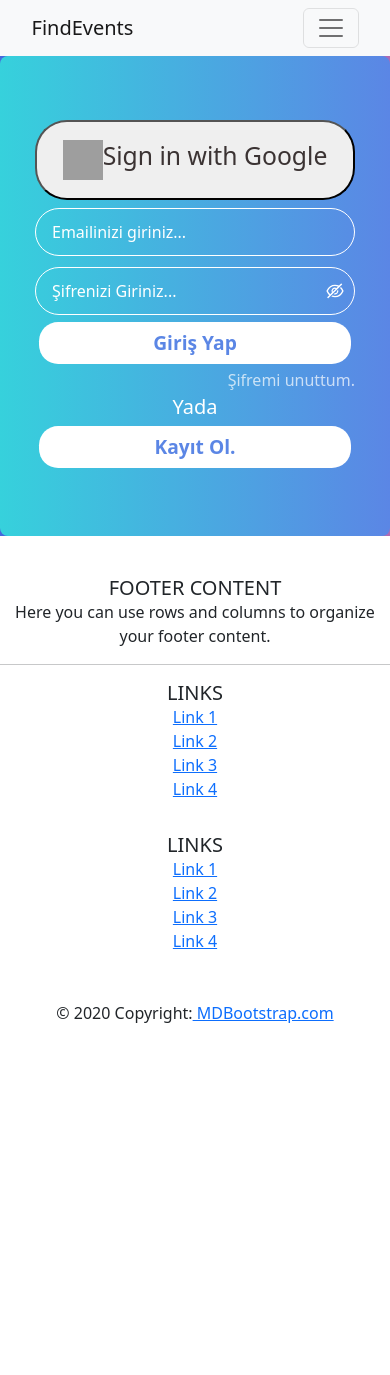
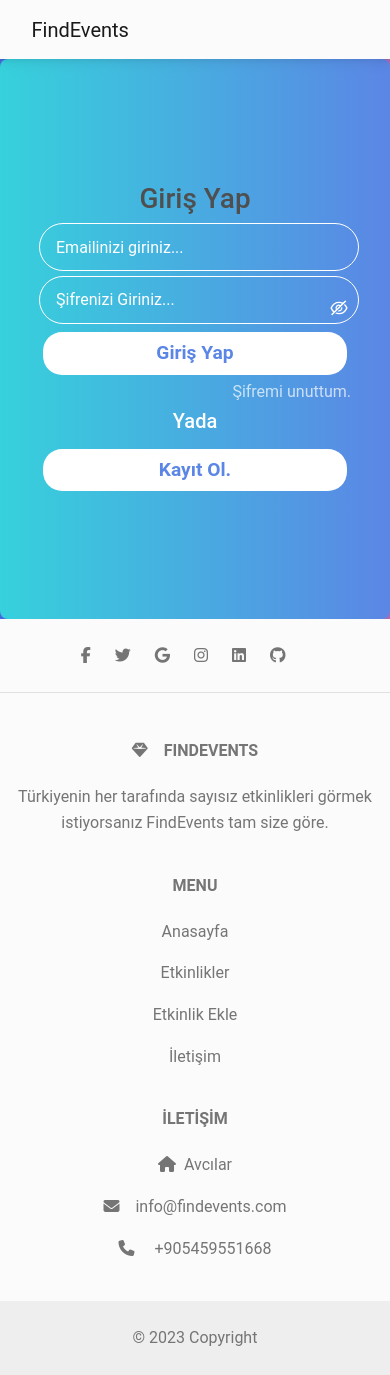
Before and after one commit to hamzauguz/findevents, a React (Create React App) app in the folder frontend/: page /login in a window 390 px wide. Before the commit the page ends 1041 px from the top, so only its background shows below. Built offline with nearby package versions, Linux system fonts and the light colour scheme; grey boxes are pictures that could not be loaded.

Commit message:
login ve bootstrap

```diff
--- a/frontend/src/components/footer/index.js
+++ b/frontend/src/components/footer/index.js
@@ -1,60 +1,96 @@
 import React from "react";
+import { MDBFooter, MDBContainer, MDBRow, MDBCol, MDBIcon } from "mdb-react-ui-kit";
+
+import "mdb-react-ui-kit/dist/css/mdb.min.css";
+import "@fortawesome/fontawesome-free/css/all.min.css";
 
 const Footer = () => {
   return (
-    <footer className="page-footer font-small blue pt-4">
-      <div className="container-fluid text-center text-md-left">
-        <div className="row">
-          <div className="col-md-6 mt-md-0 mt-3">
-            <h5 className="text-uppercase">Footer Content</h5>
-            <p>Here you can use rows and columns to organize your footer content.</p>
-          </div>
+    <MDBFooter bgColor="light" className="text-center text-lg-start text-muted">
+      <section className="d-flex justify-content-center justify-content-lg-between p-4 border-bottom">
+        <div className="me-5 d-none d-lg-block">
+          <span>Sosyal Medya</span>
+        </div>
 
-          <hr className="clearfix w-100 d-md-none pb-0" />
+        <div>
+          <a href="" className="me-4 text-reset">
+            <MDBIcon fab icon="facebook-f" />
+          </a>
+          <a href="" className="me-4 text-reset">
+            <MDBIcon fab icon="twitter" />
+          </a>
+          <a href="" className="me-4 text-reset">
+            <MDBIcon fab icon="google" />
+          </a>
+          <a href="" className="me-4 text-reset">
+            <MDBIcon fab icon="instagram" />
+          </a>
+          <a href="" className="me-4 text-reset">
+            <MDBIcon fab icon="linkedin" />
+          </a>
+          <a href="" className="me-4 text-reset">
+            <MDBIcon fab icon="github" />
+          </a>
+        </div>
+      </section>
 
-          <div className="col-md-3 mb-md-0 mb-3">
-            <h5 className="text-uppercase">Links</h5>
-            <ul className="list-unstyled">
-              <li>
-                <a href="#!">Link 1</a>
-              </li>
-              <li>
-                <a href="#!">Link 2</a>
-              </li>
-              <li>
-                <a href="#!">Link 3</a>
-              </li>
-              <li>
-                <a href="#!">Link 4</a>
-              </li>
-            </ul>
-          </div>
+      <section className="">
+        <MDBContainer className="text-center text-md-start mt-5">
+          <MDBRow className="mt-3">
+            <MDBCol md="3" lg="4" xl="3" className="mx-auto mb-4">
+              <h6 className="text-uppercase fw-bold mb-4">
+                <MDBIcon icon="gem" className="me-3" />
+                FindEvents
+              </h6>
+              <p>Türkiyenin her tarafında sayısız etkinlikleri görmek istiyorsanız FindEvents tam size göre.</p>
+            </MDBCol>
 
-          <div className="col-md-3 mb-md-0 mb-3">
-            <h5 className="text-uppercase">Links</h5>
-            <ul className="list-unstyled">
-              <li>
-                <a href="#!">Link 1</a>
-              </li>
-              <li>
-                <a href="#!">Link 2</a>
-              </li>
-              <li>
-                <a href="#!">Link 3</a>
-              </li>
-              <li>
-                <a href="#!">Link 4</a>
-              </li>
-            </ul>
-          </div>
-        </div>
+            <MDBCol md="2" lg="2" xl="2" className="mx-auto mb-4">
+              <h6 className="text-uppercase fw-bold mb-4">Menu</h6>
+              <p>
+                <a href="#!" className="text-reset">
+                  Anasayfa
+                </a>
+              </p>
+              <p>
+                <a href="#!" className="text-reset">
+                  Etkinlikler
+                </a>
+              </p>
+              <p>
+                <a href="#!" className="text-reset">
+                  Etkinlik Ekle
+                </a>
+              </p>
+              <p>
+                <a href="#!" className="text-reset">
+                  İletişim
+                </a>
+              </p>
+            </MDBCol>
+
+            <MDBCol md="4" lg="3" xl="3" className="mx-auto mb-md-0 mb-4">
+              <h6 className="text-uppercase fw-bold mb-4">İLETİŞİM</h6>
+              <p>
+                <MDBIcon icon="home" className="me-2" />
+                Avcılar
+              </p>
+              <p>
+                <MDBIcon icon="envelope" className="me-3" />
+                info@findevents.com
+              </p>
+              <p>
+                <MDBIcon icon="phone" className="me-3" /> +905459551668
+              </p>
+            </MDBCol>
+          </MDBRow>
+        </MDBContainer>
+      </section>
+
+      <div className="text-center p-4" style={{ backgroundColor: "rgba(0, 0, 0, 0.05)" }}>
+        © 2023 Copyright
       </div>
-
-      <div className="footer-copyright text-center py-3">
-        © 2020 Copyright:
-        <a href="https://mdbootstrap.com/"> MDBootstrap.com</a>
-      </div>
-    </footer>
+    </MDBFooter>
   );
 };
 
--- a/frontend/src/components/header/index.js
+++ b/frontend/src/components/header/index.js
@@ -14,7 +14,7 @@ const Header = () => {
   return (
     <Navbar bg="light" expand="lg">
       <Container style={{ fontSize: 20, width: "90%" }} fluid>
-        <Navbar.Brand href="#">FindEvents</Navbar.Brand>
+        <Navbar.Brand href="/home">FindEvents</Navbar.Brand>
         <Navbar.Toggle aria-controls="navbarScroll" />
         <Navbar.Collapse id="navbarScroll">
           <Nav
@@ -27,23 +27,23 @@ const Header = () => {
             }}
             navbarScroll
           >
-            <Nav.Link href="#action1">Anasayfa</Nav.Link>
-            <Nav.Link href="#action2">Etkinlikleri Listele</Nav.Link>
-            <Nav.Link href="#action3">Etkinlik Ekle</Nav.Link>
-            <Nav.Link href="#action4">İletişim</Nav.Link>
+            <Nav.Link href="/home">Anasayfa</Nav.Link>
+            <Nav.Link href="/events">Etkinlikleri Listele</Nav.Link>
+            <Nav.Link href="/addevents">Etkinlik Ekle</Nav.Link>
+            <Nav.Link href="/contact">İletişim</Nav.Link>
           </Nav>
           <Nav className="d-flex">
-            <Nav.Link>
+            <Nav.Link href="/login">
               <Button style={{ fontWeight: "500" }} variant="info">
                 Giriş Yap
               </Button>
             </Nav.Link>
-            <Nav.Link>
+            <Nav.Link href="/register">
               <Button style={{ fontWeight: "500" }} variant="info">
                 Kayıt Ol
               </Button>
             </Nav.Link>
-            <Nav.Link href="#action4">
+            <Nav.Link href="/profile">
               <Image height={30} width={30} src="https://cdn-icons-png.flaticon.com/512/992/992659.png" />
             </Nav.Link>
           </Nav>
--- a/frontend/src/screens/Login/Styles.Login.css
+++ b/frontend/src/screens/Login/Styles.Login.css
@@ -5,17 +5,13 @@ input {
 .form-center {
   margin: 0 auto;
   text-align: left;
-  height: 30em;
+  height: 35em;
   width: 60%;
   align-items: center;
   justify-content: space-between;
   flex-direction: row;
   display: flex;
-  background: linear-gradient(
-    90deg,
-    rgba(54, 209, 220, 1) 0%,
-    rgba(91, 134, 229, 1) 100%
-  );
+  background: linear-gradient(90deg, rgba(54, 209, 220, 1) 0%, rgba(91, 134, 229, 1) 100%);
   border-radius: 0.5em;
   overflow: hidden;
 }
@@ -96,6 +92,7 @@ input {
 .formwithgoogle {
   flex-direction: column;
   display: flex;
+  width: 80%;
 }
 
 .showhidePassword {
@@ -131,11 +128,7 @@ input {
 }
 
 .main {
-  background: linear-gradient(
-    90deg,
-    rgba(69, 104, 220, 1) 0%,
-    rgba(176, 106, 179, 1) 100%
-  );
+  background: linear-gradient(90deg, rgba(69, 104, 220, 1) 0%, rgba(176, 106, 179, 1) 100%);
   padding: 5em;
 }
 
@@ -179,3 +172,7 @@ input {
   font-weight: 400;
   opacity: 0.7;
 }
+
+.titleText {
+  text-align: center;
+}
--- a/frontend/src/screens/Login/index.js
+++ b/frontend/src/screens/Login/index.js
@@ -3,6 +3,7 @@ import "./Styles.Login.css";
 
 import { AiOutlineEye, AiOutlineEyeInvisible } from "react-icons/ai";
 import { useNavigate } from "react-router-dom";
+import axios from "axios";
 
 const Login = () => {
   const [email, setEmail] = useState("");
@@ -10,40 +11,37 @@ const Login = () => {
   const [show, setShow] = useState(1);
   const navigate = useNavigate();
 
-  const InsertRecord = () => {
-    if (email.length == 0 || password.length == 0) {
-      alert("Required Field Is Missing!!!");
-    } else {
-      var APIURL = "http://localhost/login.php";
+  const handleSubmit = async (e) => {
+    e.preventDefault();
 
-      var headers = {
-        Accept: "application/json",
-        "Content-Type": "application/json",
-      };
+    const form = new FormData();
+    form.append("email", email);
+    form.append("password", password);
+    axios
+      .post("http://localhost/findevents/api/login.php", form)
+      .then((res) => {
+        console.log("DDD", res);
+        if (res.data.statusCode === 200) {
+          alert(res.data.message);
+          navigate("/home");
+        } else if (res.data.statusCode === 401) {
+          alert(res.data.message);
+        }
+      })
+      .catch((err) => console.log("err", err));
 
-      var Data = {
-        email: email,
-        password: password,
-      };
+    // try {
+    //   const response = await axios.post("http://localhost/findevents/api/login.php", {
+    //     email,
+    //     password,
+    //   });
 
-      fetch(APIURL, {
-        method: "POST",
-        headers: headers,
-        body: JSON.stringify(Data),
-      })
-        .then((Response) => Response.json())
-        .then((Response) => {
-          alert(Response[0].Message);
-          if (Response[0].Message == "Success") {
-            console.log("true");
-            navigate("/home");
-          }
-          console.log(Data);
-        })
-        .catch((error) => {
-          console.error("ERROR FOUND" + error);
-        });
-    }
+    //   console.log(response.data);
+    //   // Başarılı giriş durumu burada işlenir, örneğin token localStorage'e kaydedilebilir.
+    // } catch (error) {
+    //   console.error(error);
+    //   // Hatalı giriş durumu burada işlenir, örneğin kullanıcıya hata mesajı gösterilir.
+    // }
   };
 
   return (
@@ -57,17 +55,9 @@ const Login = () => {
         </div>
         <div className="login-right-place">
           <div className="formwithgoogle">
-            <button className="googlePlace">
-              <img
-                src={
-                  "https://upload.wikimedia.org/wikipedia/commons/thumb/5/53/Google_%22G%22_Logo.svg/2048px-Google_%22G%22_Logo.svg.png"
-                }
-                height={40}
-                width={40}
-              />
-              <h2 className="signingooletextlogin">Sign in with Google</h2>
-            </button>
-            <form className="formClass">
+            <h1 className="titleText">Giriş Yap</h1>
+
+            <form onSubmit={handleSubmit} method="post" className="formClass">
               <input
                 value={email}
                 onChange={(e) => setEmail(e.target.value)}
@@ -84,37 +74,19 @@ const Login = () => {
                   className={"loginStandartInputNone"}
                 />
                 {show == 2 ? (
-                  <AiOutlineEye
-                    onClick={() => setShow(1)}
-                    size={20}
-                    color={"white"}
-                    className="showeye"
-                  />
+                  <AiOutlineEye onClick={() => setShow(1)} size={20} color={"white"} className="showeye" />
                 ) : (
-                  <AiOutlineEyeInvisible
-                    onClick={() => setShow(2)}
-                    size={20}
-                    color={"white"}
-                    className="showeye"
-                  />
+                  <AiOutlineEyeInvisible onClick={() => setShow(2)} size={20} color={"white"} className="showeye" />
                 )}
               </div>
               <div className="login-place-login">
-                <button
-                  disabled={!email || !password}
-                  type={"submit"}
-                  className={"buttonClass"}
-                  onClick={InsertRecord}
-                >
+                <button disabled={!email || !password} type={"submit"} className={"buttonClass"}>
                   Giriş Yap
                 </button>
                 <span className="forgotpassword-login">Şifremi unuttum.</span>
               </div>
               <h5 className="loginor">Yada</h5>
-              <button
-                className={"buttonClass"}
-                onClick={() => navigate("/register")}
-              >
+              <button className={"buttonClass"} onClick={() => navigate("/register")}>
                 Kayıt Ol.
               </button>
             </form>
--- a/frontend/src/screens/Register/index.js
+++ b/frontend/src/screens/Register/index.js
@@ -4,30 +4,26 @@ import axios from "axios";
 import { useNavigate } from "react-router-dom";
 
 const Register = () => {
-  const [email, setEmail] = useState("");
-  const [password, setPassword] = useState("");
-  const [againPassword, setAgainPassword] = useState("");
   const [showInfo, setShowInfo] = useState(false);
   const [show, setShow] = useState(1);
   const navigate = useNavigate();
 
-  const [inputs, setInputs] = useState([]);
+  const [message, setMessage] = useState("");
 
-  const handleChange = (event) => {
-    const name = event.target.name;
-    const value = event.target.value;
-    setInputs((values) => ({ ...values, [name]: value }));
-  };
-  const handleSubmit = (event) => {
-    event.preventDefault();
+  const [email, setEmail] = useState("");
+  const [password, setPassword] = useState("");
 
-    axios
-      .post("http://localhost/findevents/user/save", inputs)
-      .then(function (response) {
-        console.log(response.data);
-        alert("Kaydınız başarıyla oluşturulmuştur.");
+  const handleSubmit = async (e) => {
+    e.preventDefault();
+    //console.log(formvalue);
+    const formData = { email: email, password: password };
+    await axios
+      .post("http://localhost/findevents/api/user.php", formData)
+      .then((res) => {
+        setMessage(res.data.success);
         navigate("/home");
-      });
+      })
+      .catch((err) => console.log(err));
   };
 
   return (
@@ -35,54 +31,38 @@ const Register = () => {
       <div className="form-center">
         <div className="login-right-place">
           <div className="formwithgoogle">
-            <button className="googlePlace">
-              <img
-                src={
-                  "https://upload.wikimedia.org/wikipedia/commons/thumb/5/53/Google_%22G%22_Logo.svg/2048px-Google_%22G%22_Logo.svg.png"
-                }
-                height={40}
-                width={40}
-              />
-              <h2 className="signingooletextlogin">Sign in with Google</h2>
-            </button>
-            <form onSubmit={handleSubmit} className="formClass">
+            <h1 className="titleText">Kayıt Ol</h1>
+
+            <form onSubmit={handleSubmit} method="post" className="formClass">
               <input
                 name="email"
                 type="text"
                 placeholder={"Emailinizi giriniz..."}
                 className={"loginStandartInputNone"}
-                onChange={handleChange}
+                value={email}
+                onChange={(e) => setEmail(e.target.value)}
               />
               <input
                 name="password"
                 type="password"
                 placeholder="Şifrenizi Giriniz..."
                 className={"loginStandartInputNone"}
-                onChange={handleChange}
+                value={password}
+                onChange={(e) => setPassword(e.target.value)}
               />
-              <input
-                type="password"
-                placeholder="Tekrar Şifrenizi Giriniz..."
-                className={"loginStandartInputNone"}
-              />
-              {showInfo == true && (
-                <h5 className="failedpassword-register">
-                  Şifreler Uyuşmuyor...
-                </h5>
-              )}
+              {/* <input type="password" placeholder="Tekrar Şifrenizi Giriniz..." className={"loginStandartInputNone"} />
+              {showInfo == true && <h5 className="failedpassword-register">Şifreler Uyuşmuyor...</h5>} */}
               <div className="twobuttons-register">
                 <button
                   // disabled={againPassword !== password || !email ? true : false}
                   type="submit"
+                  name="submit"
                   className={"buttonClass"}
                 >
                   Kayıt Ol.
                 </button>
 
-                <button
-                  className={"buttonClass"}
-                  onClick={() => navigate("/login")}
-                >
+                <button className={"buttonClass"} onClick={() => navigate("/login")}>
                   Zaten Hesabım var.
                 </button>
               </div>
```
Also changed, not shown: 1 other file (tests, documents, lock files or other folders).
